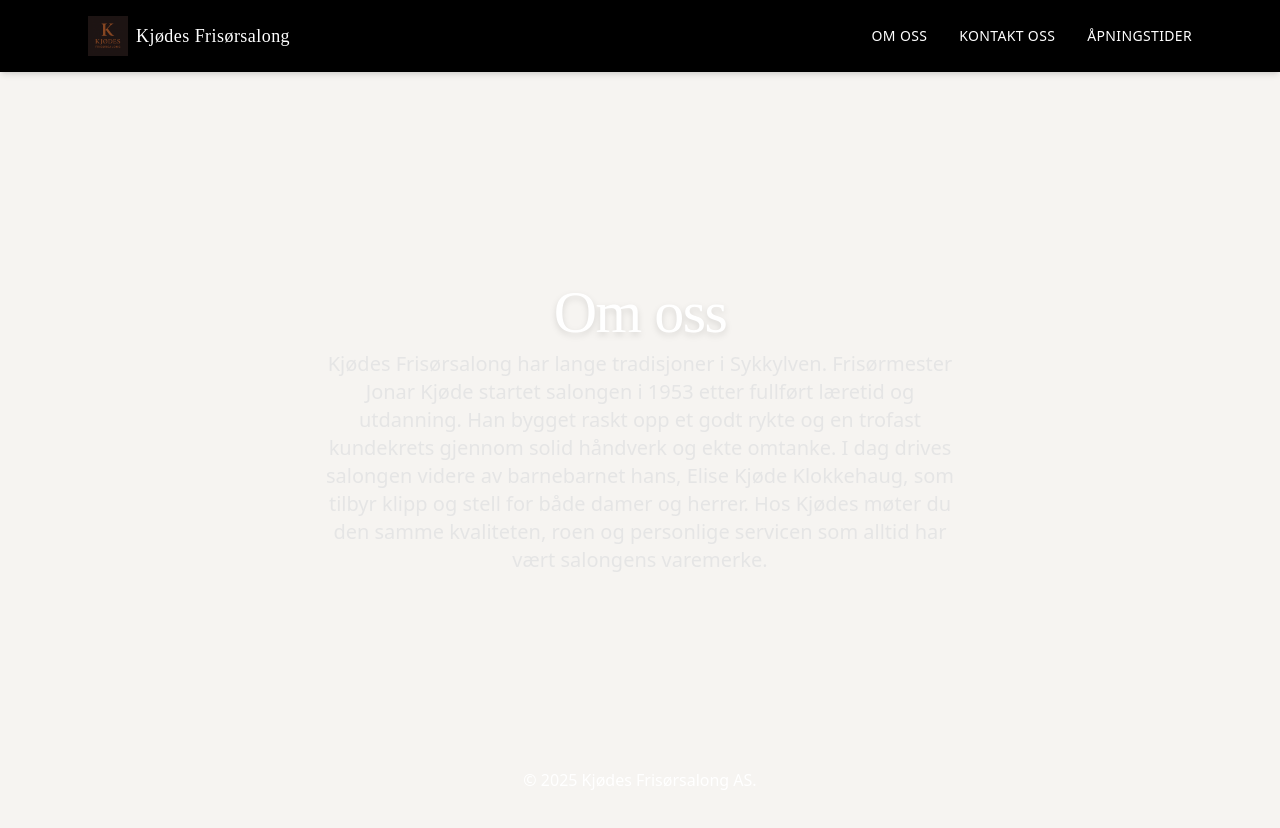
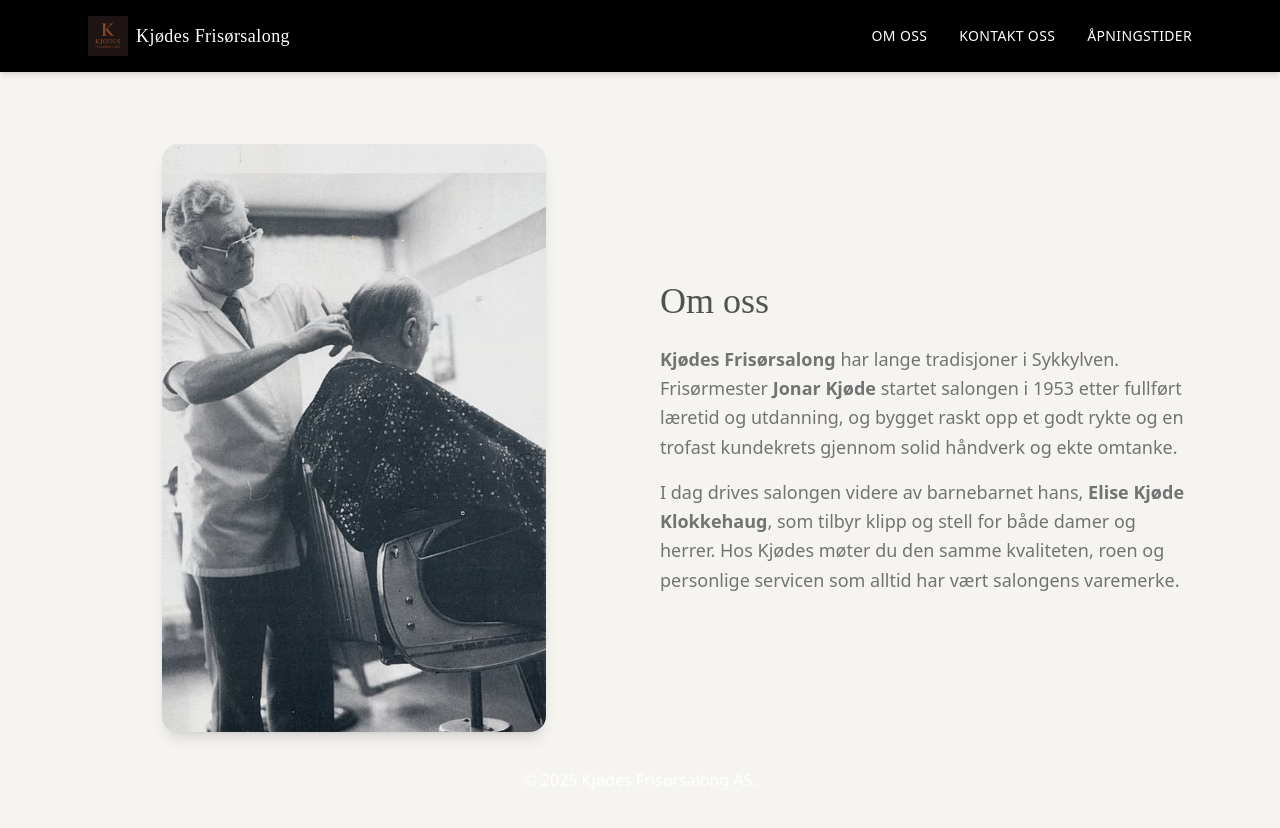
Before and after one commit to Reketino/Kjodes-Frisor, a Next.js app: page /om in a window 1280 px wide. Shown: the top 828 px of the page. Built offline with nearby package versions, Linux system fonts and the light colour scheme.

Commit message:
mer info fremside og om oss, seers fornøyd med stylingen på om oss

```diff
--- a/src/app/om/page.js
+++ b/src/app/om/page.js
@@ -2,21 +2,26 @@ import React from 'react'
 
 export default function OmPage() {
   return (
-    <main className='relative flex items-center justify-center text-center h-[80vh] sm:h-[90vh] overflow-hidden'>
-      <div className="relative z-10 max-w-[90%] sm:max-w-2xl px-2 sm:px-4">
-        <h1 className=" text-center text-4xl sm:text-6xl font-serif text-white tracking-tight leading-tight drop-shadow-md">
-          Om oss
-        </h1>
+   <section className="flex flex-col md:flex-row items-center justify-center gap-10 px-6 py-16 max-w-6xl mx-auto">
 
-        <p className="text-base sm:text-lg md:text-xl text-neutral-200 mb-6 sm:mb-8">
-          Kjødes Frisørsalong har lange tradisjoner i Sykkylven.
-          Frisørmester Jonar Kjøde startet salongen i 1953 etter fullført læretid og utdanning.
-          Han bygget raskt opp et godt rykte og en trofast kundekrets gjennom solid håndverk og ekte omtanke.
+      <div className="md:w-1/2 flex justify-center">
+        <img
+          src="/jonarkjode.jpg"
+          alt="Jonar Kjøde – grunnlegger av Kjødes Frisørsalong"
+          className="w-full max-w-sm rounded-2xl shadow-lg object-cover"
+        />
+      </div>
 
-          I dag drives salongen videre av barnebarnet hans, Elise Kjøde Klokkehaug, som tilbyr klipp og stell for både damer og herrer.
-          Hos Kjødes møter du den samme kvaliteten, roen og personlige servicen som alltid har vært salongens varemerke.
+
+      <div className="md:w-1/2 text-center md:text-left">
+        <h1 className="text-4xl font-serif mb-6 text-neutral-600">Om oss</h1>
+        <p className="text-lg leading-relaxed text-neutral-500">
+          <strong>Kjødes Frisørsalong</strong> har lange tradisjoner i Sykkylven. Frisørmester <strong>Jonar Kjøde</strong> startet salongen i 1953 etter fullført læretid og utdanning, og bygget raskt opp et godt rykte og en trofast kundekrets gjennom solid håndverk og ekte omtanke.
         </p>
-        </div>
-    </main>
-  )
+        <p className="text-lg leading-relaxed text-neutral-500 mt-4">
+          I dag drives salongen videre av barnebarnet hans, <strong>Elise Kjøde Klokkehaug</strong>, som tilbyr klipp og stell for både damer og herrer. Hos Kjødes møter du den samme kvaliteten, roen og personlige servicen som alltid har vært salongens varemerke.
+        </p>
+      </div>
+    </section>
+  );
 }
--- a/src/app/page.js
+++ b/src/app/page.js
@@ -32,7 +32,7 @@ export default function Home() {
           href="https://www.ledigtime.no/kjodes/step1"
           target='_blank'
           className="
-              inline-block bg-accent text-white
+              inline-block bg-amber-950 text-white
             px-5 sm:px-8 py-2 sm:py-3 rounded-full font-semibold
             text-sm sm:text-base
             transition-transform hover:-translate-y-1
@@ -59,20 +59,40 @@ export default function Home() {
   <h2 className="text-3xl sm:text-4xl font-serif font-semibold mb-8">
     Våre tjenester
   </h2>
+
   <div className="max-w-5xl mx-auto grid sm:grid-cols-3 gap-8">
     {[
-      { title: "Klipp & styling", desc: "Fra klassisk klipp til moderne uttrykk – vi finner stilen som passer deg." },
-      { title: "Farge & striper", desc: "Naturlige toner eller litt ekstra glød – vi bruker skånsomme produkter." },
-      { title: "Skjegg & herreklipp", desc: "Presis klipp og stell med fokus på detaljer og komfort." },
+      {
+        title: "Klipp & styling",
+        desc: "Fra klassisk klipp til moderne uttrykk – vi finner stilen som passer deg.",
+      },
+      {
+        title: "Farge & striper",
+        desc: "Naturlige toner eller litt ekstra glød – vi bruker skånsomme produkter.",
+      },
+      {
+        title: "Skjegg & herreklipp",
+        desc: "Presis klipp og stell med fokus på detaljer og komfort.",
+      },
+      {
+        title: "Barneklipp",
+        desc: "Tålmodig og trygg klipp for barn i alle aldre – med fokus på trivsel.",
+      },
+      {
+        title: "Forming, bryn & vipper",
+        desc: "Løft blikket med stell av bryn og vipper, formet etter dine ønsker.",
+      },
+      {
+        title: "Drop-in & timebestilling",
+        desc: "Velkommen innom når det passer deg, eller bestill time på forhånd for garantert plass.",
+      },
     ].map((service) => (
       <div
         key={service.title}
         className="p-6 rounded-2xl bg-white/10 backdrop-blur-sm shadow-sm hover:shadow-md transition"
       >
         <h3 className="text-xl font-semibold mb-2">{service.title}</h3>
-        <p className="text-neutral-400 text-base leading-relaxed">
-          {service.desc}
-        </p>
+        <p className="text-neutral-400 text-base leading-relaxed">{service.desc}</p>
       </div>
     ))}
   </div>
```
Also changed, not shown: public/jonarkjode.jpg (added).
